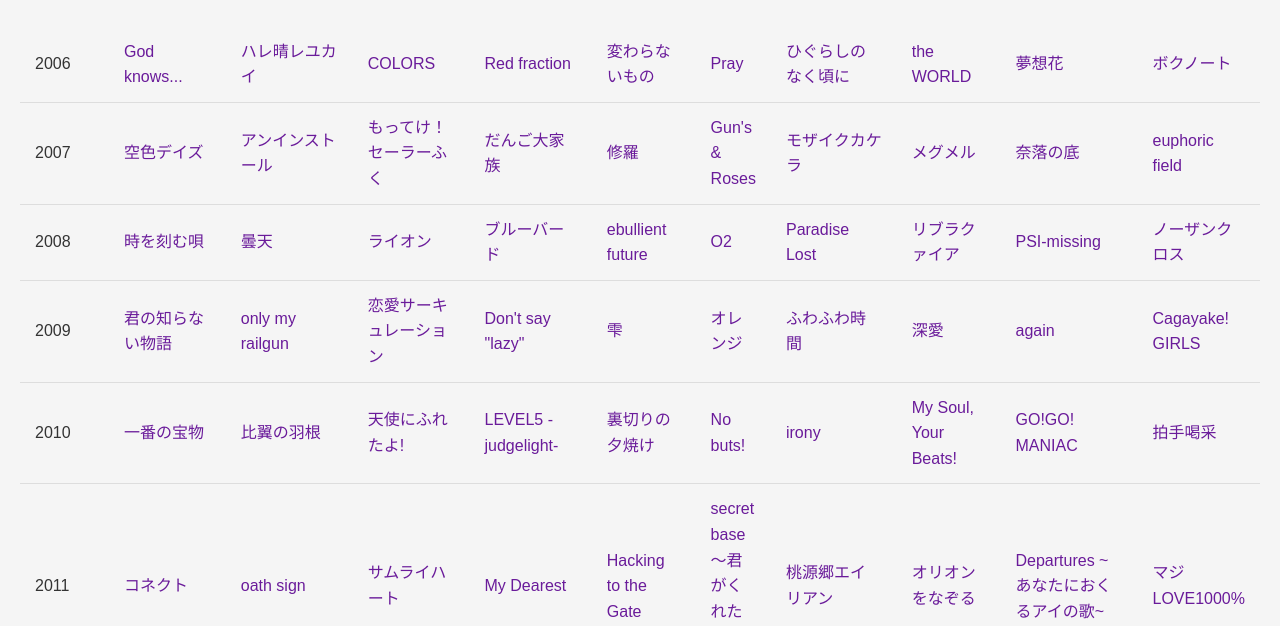
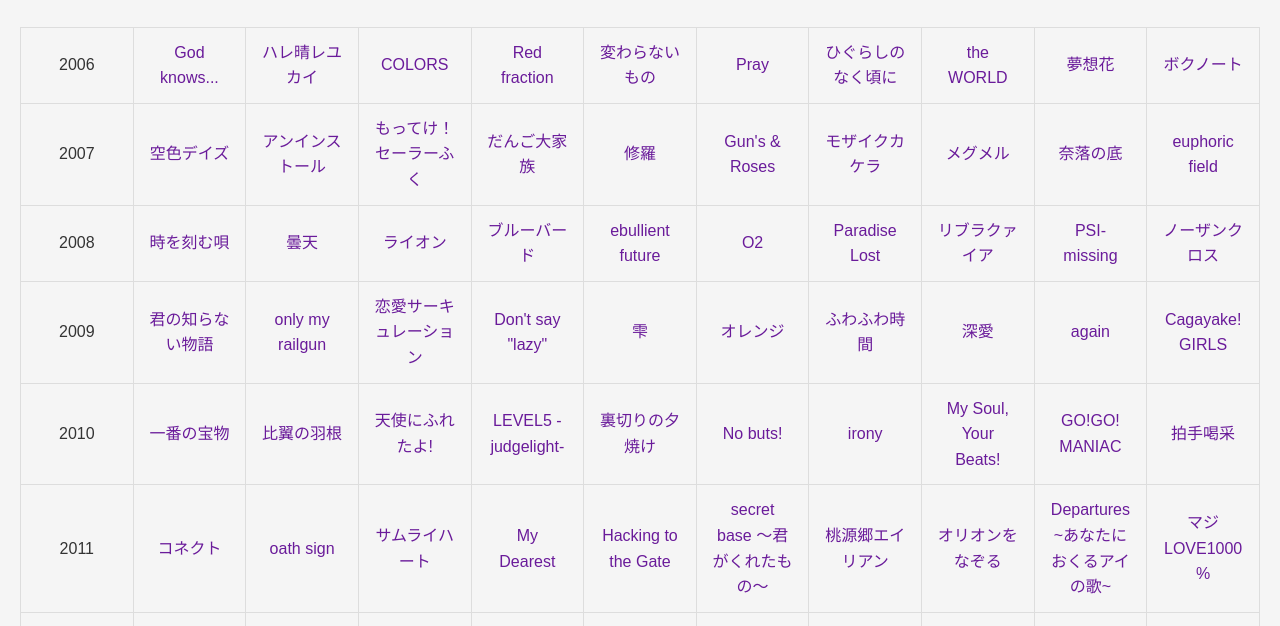
Before and after one commit to st97110/anime-song-chart, a plain HTML site: page index.html in a window 1280 px wide. Shown: the part 108-734 px from the top of the page. Drawn offline with Linux system fonts and the light colour scheme.

Commit message:
update fix: 優化表格布局使各欄位寬度均勻

```diff
--- a/index.html
+++ b/index.html
@@ -32,12 +32,16 @@
             width: 100%;
             border-collapse: collapse;
             margin-top: 20px;
+            table-layout: fixed; /* ✅ 固定欄位大小 */
         }
         th, td {
             padding: 12px 15px;
-            text-align: left;
-            border-bottom: 1px solid #ddd;
-            width: 20%;
+            text-align: center; /* ✅ 讓內容居中 */
+            border: 1px solid #ddd; /* ✅ 加上邊框，確保大小統一 */
+            width: 20%; /* ✅ 確保欄位平均分配 */
+            height: auto; /* ✅ 讓高度根據內容調整 */
+            word-wrap: break-word; /* ✅ 讓長文字自動換行 */
+            white-space: normal; /* ✅ 允許換行 */
         }
         th {
             background-color: #9c27b0;
```
